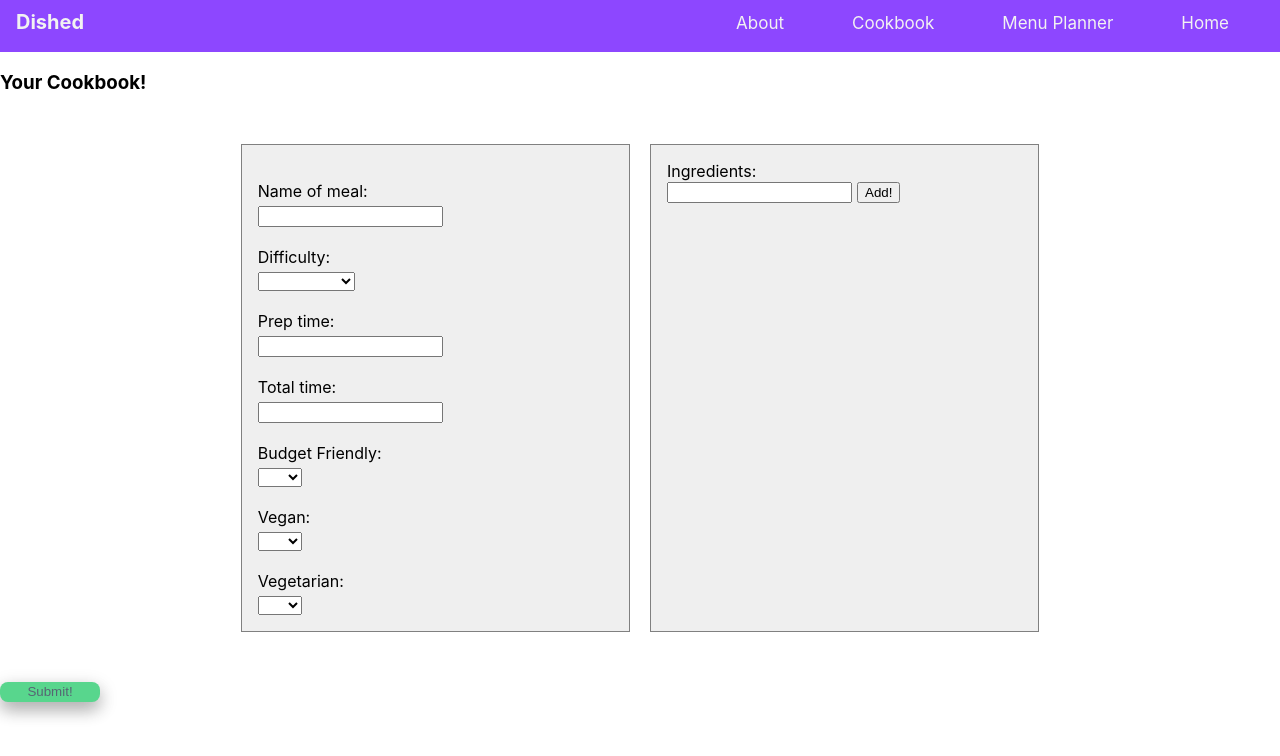
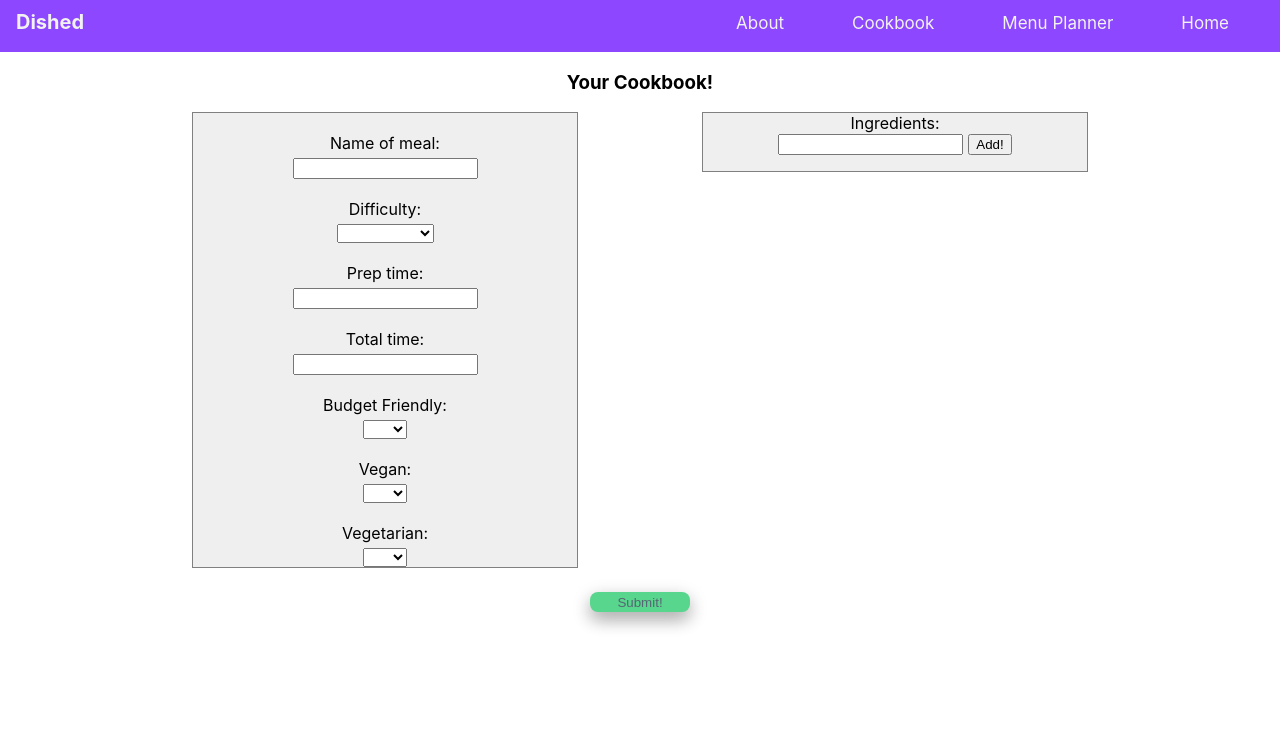
Before and after one commit to continually-dishing/dished-ui, a React (Create React App) app: page /cookBook in a window 1280 px wide. Shown: the top 756 px of the page. Built offline with nearby package versions, Linux system fonts and the light colour scheme.

Commit message:
cleaning up css

```diff
--- a/public/index.html
+++ b/public/index.html
@@ -11,7 +11,7 @@
       manifest.json provides metadata used when your web app is installed on a
       user's mobile device or desktop. See https://developers.google.com/web/fundamentals/web-app-manifest/
     -->
-  <link rel="manifest" href="%PUBLIC_URL%/manifest.json" />
+  <link rel="manifest" href="%PUBLIC_URL%/icons.json" />
   <!--
       Notice the use of %PUBLIC_URL% in the tags above.
       It will be replaced with the URL of the `public` folder during the build.
--- a/src/screens/Cookbook/Cookbook.css
+++ b/src/screens/Cookbook/Cookbook.css
@@ -1,19 +1,27 @@
-.parent {
-  display: flex;
-  justify-content: center;
-  margin: 1rem;
-  padding: 2rem 2rem;
+.cookbook-container {
+  text-align: center;
 }
 
-.child {
-  display: inline-block;
+.recipe-container {
+  float: left;
+  margin-left: 15%;
   width: 30%;
   min-height: 80%;
   border: 1px solid gray;
   background-color: #EEEE;
-  padding: 1rem 1rem;
   vertical-align: middle;
 }
+
+.ingredient-container {
+  float: right;
+  margin-right: 15%;
+  width: 30%;
+  min-height: 80%;
+  border: 1px solid gray;
+  background-color: #EEEE;
+  vertical-align: middle;
+}
+
 
 .add-button {
   margin-left: 5px;
@@ -32,6 +40,7 @@
 }
 
 .submit-button {
+  margin-top: 60vh;
   width: 100px;
   height: 20px;
   background-color: #58D68D;
@@ -40,6 +49,5 @@
   color: #566573;
   border-radius: 8px;
   box-shadow: 0 8px 16px 0 rgba(0, 0, 0, 0.2), 0 6px 20px 0 rgba(0, 0, 0, 0.19);
-  margin-bottom: 30px;
 
 }
--- a/src/screens/Cookbook/Cookbook.tsx
+++ b/src/screens/Cookbook/Cookbook.tsx
@@ -87,10 +87,9 @@ export default function Cookbook() {
   }
 
   return (
-    <>
+    <div className='cookbook-container'>
       <h3>Your Cookbook!</h3>
-      <div className="parent">
-        <div className="child">
+      <div className="recipe-container">
         <br /><label className='meal-label'>Name of meal:</label><br />
         <input id='name' className='meal-input'></input><br />
         <br /><label className='meal-label'>Difficulty:</label><br />
@@ -123,7 +122,7 @@ export default function Cookbook() {
           <option value="no">No</option>
         </select><br />
       </div>
-        <div className="child" style={{ marginLeft: '20px' }}>
+      <div className="ingredient-container">
         <label>Ingredients:</label><br />
         <input id='ingredient-input' type="text" value={input} onChange={(e) => setInput(e.target.value)}></input>
         <button className='add-button' onClick={() => AddIngredient(input)}>Add!</button>
@@ -135,9 +134,8 @@ export default function Cookbook() {
           })}
         </ul>
       </div>
+      <button className="submit-button" type="button" onClick={onSubmit}>Submit!</button>
     </div>
-      <button className="submit-button" type="button" onClick={onSubmit}>Submit!</button>
-    </>
   );
 
 }
```
Also changed, not shown: public/icons.json (added, +9 -0 lines), 1 other file (tests, documents, lock files or other folders). Lines whose indentation alone changed are shown as unchanged.
